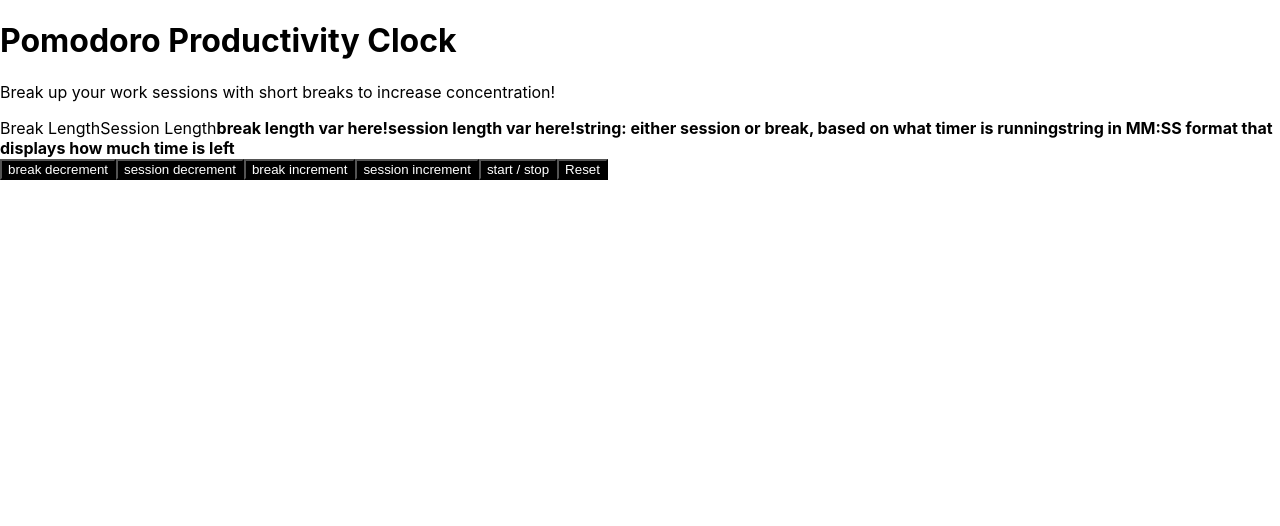
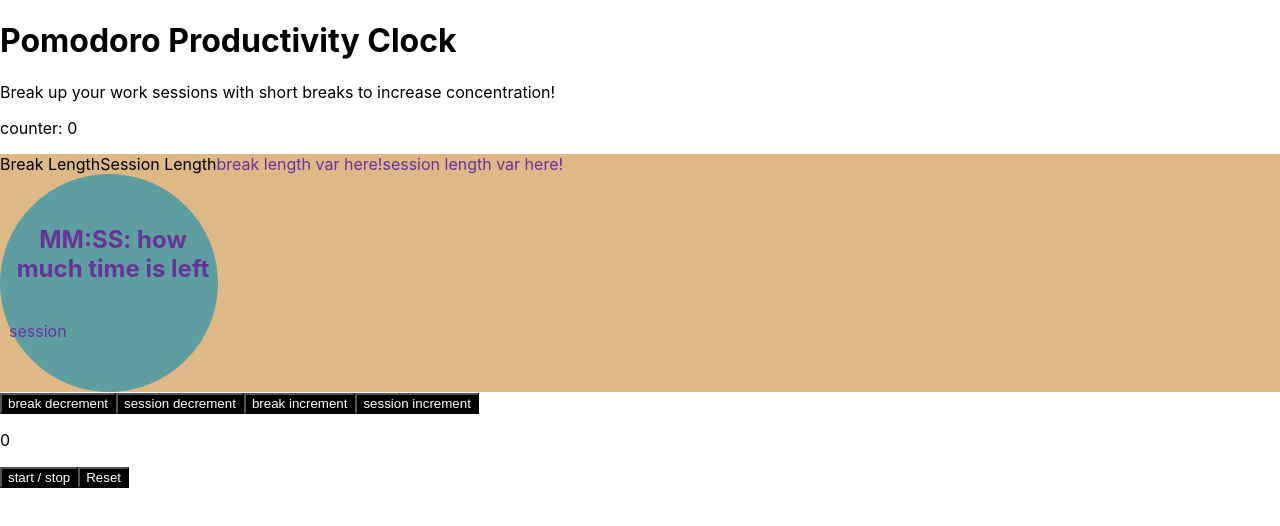
Before and after one commit to keircatenation/pomodoro-clock-app, a React (Vite) app: page / in a window 1280 px wide. Shown: the top 526 px of the page. Built offline with nearby package versions, Linux system fonts and the light colour scheme.

Commit message:
started figuring out the timer

```diff
--- a/src/App.jsx
+++ b/src/App.jsx
@@ -2,18 +2,40 @@ import { useState } from 'react'
 import './App.css'
 import Controls from './components/Controls/Controls'
 import Labels from './components/Labels/Labels'
+import useInterval from './hooks/useInterval'
 
 function App() {
+  const [counter, setCounter] = useState(0);
+  const [sessionTime, setSessionTime] = useState(25)
+  const [breakTime, setBreakTime] = useState(5)
+  const [counterName, setCounterName] = useState("session")
+
+
+
+  // useInterval(() => {
+  //   if (counter>0){
+  //     setCounter(counter-1)
+  //   }
+  // }, 1000)
+
+  // when a session countdown reaches 00:00, the break timer immediately begins, counting from value displayed in #break-length, and the #timer-label updates
+
+  // when a break countdown reaches 00:00, the session timer immediately begins, counting from th value currently displayed in #session-length, and #timer-label updates
+
+  // when any countdown reaches 00:00, a sound indicating time up plays, using a HTML5 sudio element and a "beep" id, which must be 1 second or longer
+
+
 
   return (
     <>
-    <header>
-      <h1>Pomodoro Productivity Clock</h1>
-      <p>Break up your work sessions with short breaks to increase concentration!</p>
-    </header>
-      <Labels/>
+      <header>
+        <h1>Pomodoro Productivity Clock</h1>
+        <p>Break up your work sessions with short breaks to increase concentration!</p>
+        <p>counter: {counter}</p>
+      </header>
+      <Labels counterName={counterName} />
 
-      <Controls/>
+      <Controls counter={counter} setCounter={setCounter}/>
     </>
   )
 }
--- a/src/components/Controls/Controls.jsx
+++ b/src/components/Controls/Controls.jsx
@@ -1,17 +1,78 @@
-import { useState } from 'react'
+import { useRef } from "react";
 import styles from "./controls.module.scss"
 
-function Controls() {
+function Controls(props) {
+  const {counter, setCounter} = props;
+  const timer = useRef(null);
+
+  const handleReset = () =>{
+    // any running timer should be stopped
+    // value withing #break-length should return to 5
+    // value withing #session-length should return to 25
+    // #time-left should reset to default
+
+    // audio element #beep must stop playing and be rewound to beginning
+  }
+
+  const handleDecrement = () => {
+    // break decrement: value in #break-length decreases by 1
+    // session decrement: value in #session-length decreases by 1
+
+    // cannot set to <= 0
+  }
+
+  const handleIncrement = () => {
+    // break increment: value in #break-length increases by 1
+    // session increment: value in #session-length increases by 1
+
+    // cannot set > 60
+  }
+
+  const handleStartStop = () => {
+    if (timer.current) {
+      clearInterval(timer.current);
+      timer.current = null;
+      console.log("pause!")
+    } else if (!counter){
+      resetTimer();
+    } else {
+      loopTimer();
+      console.log("start!")
+    }
+    // the first click plays the timer from #session-length
+    // if timer is running, the timer pauses
+    // if paused, the timer resumes from where it left off
+  }
+
+  const loopTimer = () => {
+    timer.current = setInterval(() => {
+      console.log("counter", counter)
+      setCounter(prev => prev-1);
+      if (0 >= counter) {
+        //pause
+        console.log("pause?")
+        return
+      }
+    }, 1000)
+  }
+
+  const resetTimer = () => {
+    console.log("reset to session length I think")
+    setCounter(25);
+    loopTimer();
+  }
 
   return (
     <div className={styles.root}>
-      <button id="break-decrement">break decrement</button>
-      <button id="session-decrement">session decrement</button>
-      <button id="break-increment">break increment</button>
-      <button id="session-increment">session increment</button>
+      <button id="break-decrement" onClick={handleDecrement}>break decrement</button>
+      <button id="session-decrement" onClick={handleDecrement}>session decrement</button>
+      <button id="break-increment" onClick={handleIncrement}>break increment</button>
+      <button id="session-increment" onClick={handleIncrement}>session increment</button>
 
-      <button id="start_stop">{"start / stop"}</button>
-      <button id="reset">Reset</button>
+      <p>{counter}</p>
+
+      <button id="start_stop" onClick={handleStartStop}>{"start / stop"}</button>
+      <button id="reset" onClick={handleReset}>Reset</button>
 
     </div>
   )
--- a/src/components/Labels/Labels.jsx
+++ b/src/components/Labels/Labels.jsx
@@ -1,7 +1,8 @@
-import { useState } from 'react'
 import styles from "./labels.module.scss"
 
-function Labels() {
+function Labels(props) {
+  const {counterName} = props;
+
 
   return (
     <div className={styles.root}>
@@ -11,8 +12,10 @@ function Labels() {
       <span id="break-length">{"break length var here!"}</span>
       <span id="session-length">{"session length var here!"}</span>
 
-      <span id="timer-label">{"string: either session or break, based on what timer is running"}</span>
-      <span id="time-left">{"string in MM:SS format that displays how much time is left"}</span>
+      <div id="timer">
+        <span id="time-left">{"MM:SS: how much time is left"}</span>
+        <span id="timer-label">{counterName}</span>
+      </div>
 
     </div>
   )
--- a/src/components/Labels/labels.module.scss
+++ b/src/components/Labels/labels.module.scss
@@ -1,5 +1,27 @@
 .root{
+    background-color: burlywood;
     span{
-        font-weight: bold;
+        color: rebeccapurple;
+    }
+    div{
+        background-color: cadetblue;
+        border:1px solid cadetblue;
+        border-radius: 100%;
+        width: 200px;
+        height:200px;
+        padding:.5rem;
+        position: relative;
+        span{
+            position: absolute;
+            text-align: center;
+        }
+        span:first-child{
+            top:50px;
+            font-weight: bold;
+            font-size: 1.5rem;
+        }
+        span:last-child{
+            bottom:50px;
+        }
     }
 }
--- /dev/null
+++ b/src/hooks/useInterval.js
@@ -0,0 +1,20 @@
+import React, { useEffect, useRef } from "react";
+
+export default function useInterval(callback, delay) {
+
+    const savedCallback = useRef()
+
+    useEffect(() => {
+      savedCallback.current = callback
+    }, [callback])
+
+    useEffect(() => {
+      function tick() {
+        savedCallback.current()
+      }
+      if(delay !== null) {
+        let id = setInterval(tick, delay);
+        return () => clearInterval(id)
+      }
+    }, [delay])
+}
--- a/vite.config.js
+++ b/vite.config.js
@@ -3,5 +3,6 @@ import react from '@vitejs/plugin-react'
 
 // https://vitejs.dev/config/
 export default defineConfig({
-  plugins: [react()]
+  plugins: [react()],
+  base: "/pomodoro-clock-app/"
 })
```
Also changed, not shown: 5 other files (tests, documents, lock files or other folders).
